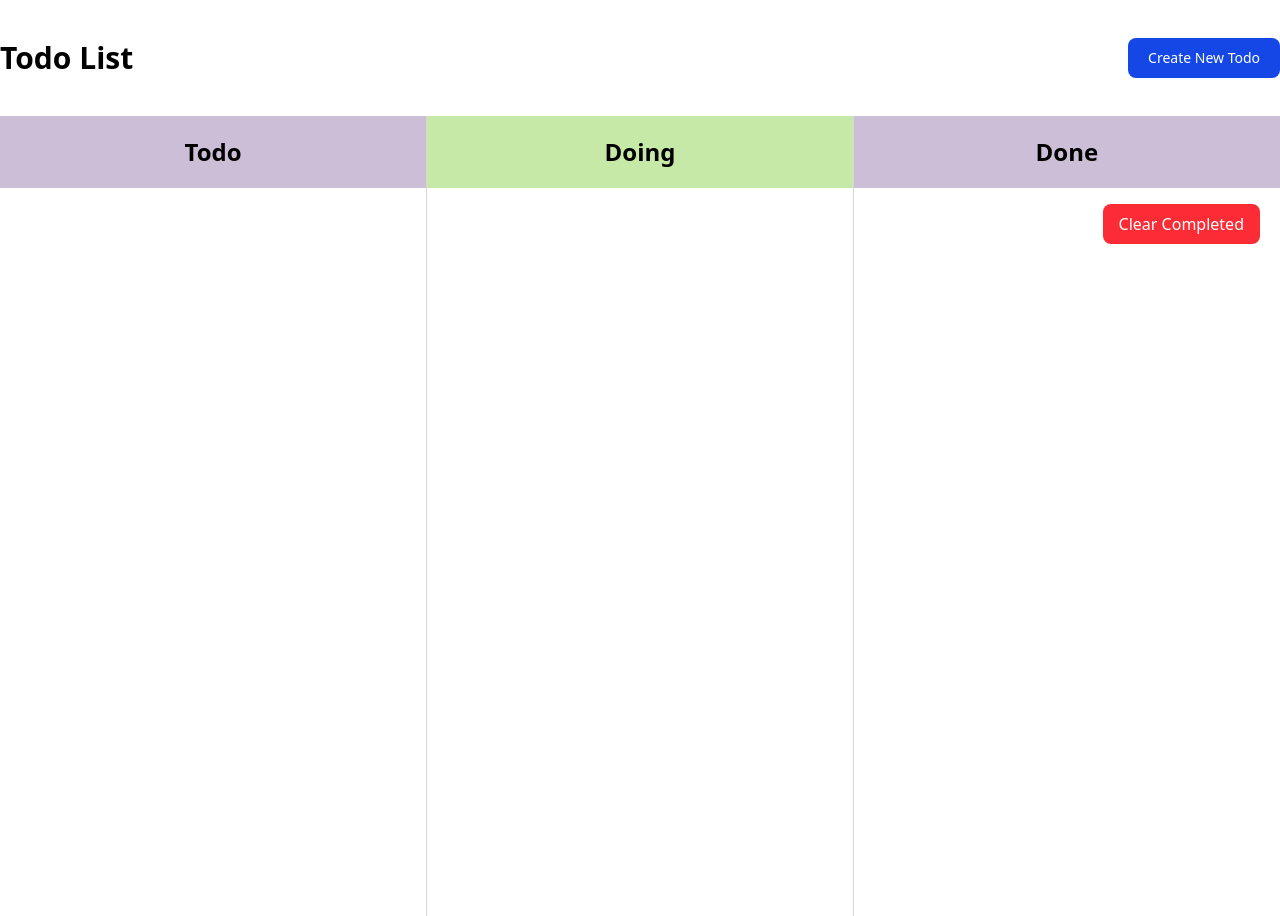
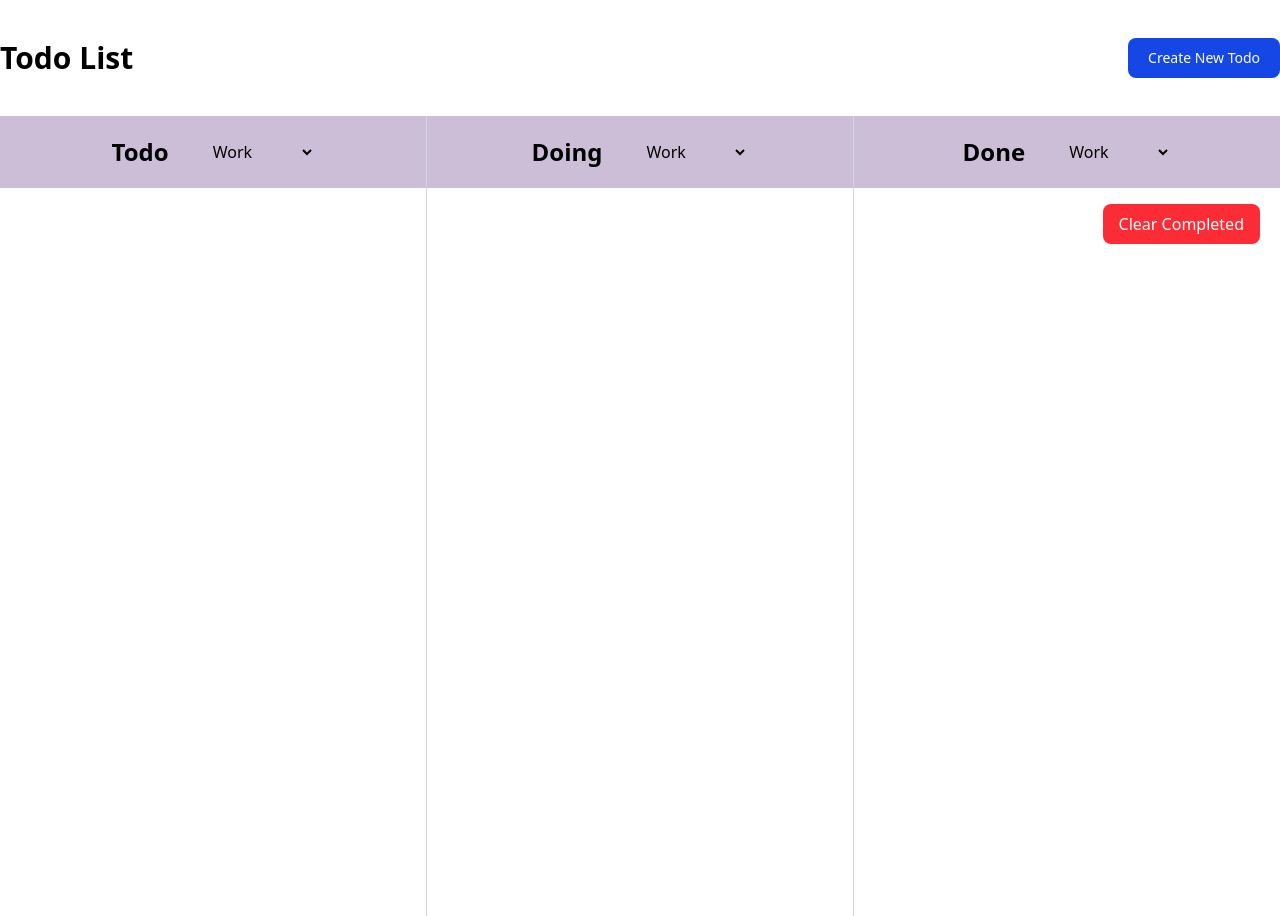
Before and after one commit to paresh-2002/advanced-todo, a React (Vite) app: page / in a window 1280 px wide. Built offline with nearby package versions, Linux system fonts and the light colour scheme.

Commit message:
add category

```diff
--- a/src/App.jsx
+++ b/src/App.jsx
@@ -4,7 +4,7 @@ import TodoForm from './components/TodoForm';
 import Todos from './components/Todos';
 
 function App() {
-  const [checkTodo, setCheckTodo] = useState({
+  const [checkTodo] = useState({
     TODO: 'TODO',
     DOING: 'DOING',
     DONE: 'DONE',
--- a/src/components/Todos.jsx
+++ b/src/components/Todos.jsx
@@ -5,6 +5,9 @@ import TodoItem from './TodoItem';
 const Todos = ({ checkTodo }) => {
   const { state, dispatch } = useContext(TodoContext);
   const [dragTask, setDragTask] = useState(null);
+  const [todoCategory, setTodoCategory] = useState('Work');
+  const [doingCategory, setDoingCategory] = useState('Work');
+  const [doneCategory, setDoneCategory] = useState('Work');
   const [dragOverTask, setDragOverTask] = useState('');
   const handleDrag = (e, task) => {
     e.preventDefault();
@@ -61,10 +64,20 @@ const Todos = ({ checkTodo }) => {
         onDragLeave={handleDragLeave}
         data-status={checkTodo.TODO}
       >
-        <h5 className="text-2xl w-full text-center font-bold py-5 bg-[#ccbed7]">Todo</h5>
+        <div className='w-full text-center flex justify-center gap-5 items-center bg-[#ccbed7]'>
+          <h5 className="text-2xl  font-bold py-5 ">Todo</h5>
+          <select
+            className="py-3 px-5 focus:outline-none"
+            value={todoCategory}
+            onChange={(e) => setTodoCategory(e.target.value)}
+          >
+            <option value="Work">Work</option>
+            <option value="Personal">Personal</option>
+          </select>
+        </div>
         <div className="">
           {state.todos
-            .filter((todo) => todo.status === 'TODO')
+            .filter((todo) => todo.status === 'TODO' && todo.category === todoCategory)
             .map((item) => (
               <div
                 draggable={true}
@@ -85,10 +98,20 @@ const Todos = ({ checkTodo }) => {
         onDragLeave={handleDragLeave}
         data-status={checkTodo.DOING}
       >
-        <h5 className="text-2xl text-center font-bold py-5 bg-[#c6e9a7] w-full">Doing</h5>
+        <div className='w-full text-center flex justify-center gap-5 items-center bg-[#ccbed7]'>
+          <h5 className="text-2xl  font-bold py-5 ">Doing</h5>
+          <select
+            className="py-3 px-5 focus:outline-none"
+            value={doingCategory}
+            onChange={(e) => setDoingCategory(e.target.value)}
+          >
+            <option value="Work">Work</option>
+            <option value="Personal">Personal</option>
+          </select>
+        </div>
         <div className="">
           {state.todos
-            .filter((todo) => todo.status === 'DOING')
+            .filter((todo) => todo.status === 'DOING' && todo.category === doingCategory)
             .map((item) => (
               <div
                 draggable={true}
@@ -109,7 +132,17 @@ const Todos = ({ checkTodo }) => {
         onDragLeave={handleDragLeave}
         data-status={checkTodo.DONE}
       >
-        <h5 className="text-2xl text-center font-bold py-5 w-full bg-[#ccbed7]">Done</h5>
+        <div className='w-full text-center flex justify-center gap-5 items-center bg-[#ccbed7]'>
+          <h5 className="text-2xl  font-bold py-5 ">Done</h5>
+          <select
+            className="py-3 px-5 focus:outline-none"
+            value={doneCategory}
+            onChange={(e) => setDoneCategory(e.target.value)}
+          >
+            <option value="Work">Work</option>
+            <option value="Personal">Personal</option>
+          </select>
+        </div>
         <div className="w-full flex justify-end pr-5">
           <button
             className="bg-red-500 text-white py-2 px-4 rounded-lg hover:bg-red-600"
@@ -120,7 +153,7 @@ const Todos = ({ checkTodo }) => {
         </div>
         <div className="">
           {state.todos
-            .filter((todo) => todo.status === 'DONE')
+            .filter((todo) => todo.status === 'DONE' && todo.category === doneCategory)
             .map((item) => (
               <div
                 draggable={true}
```
